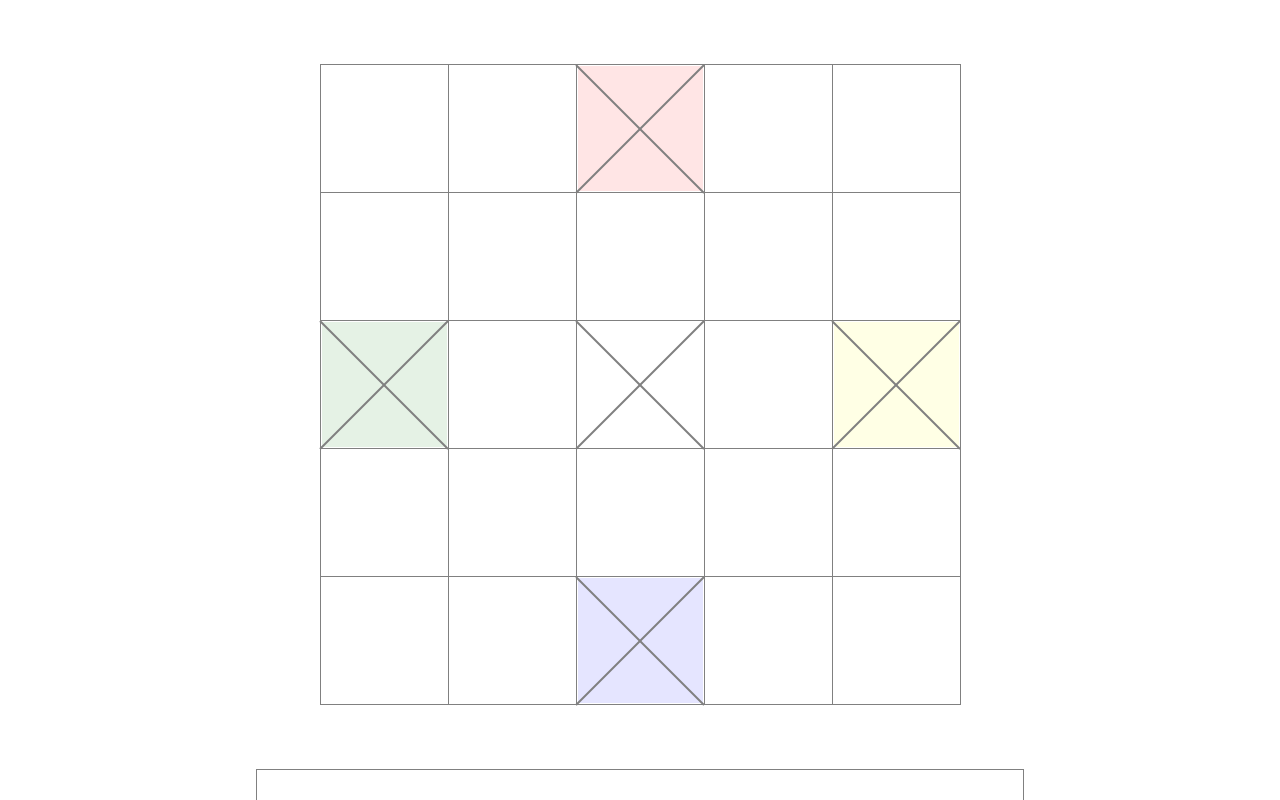
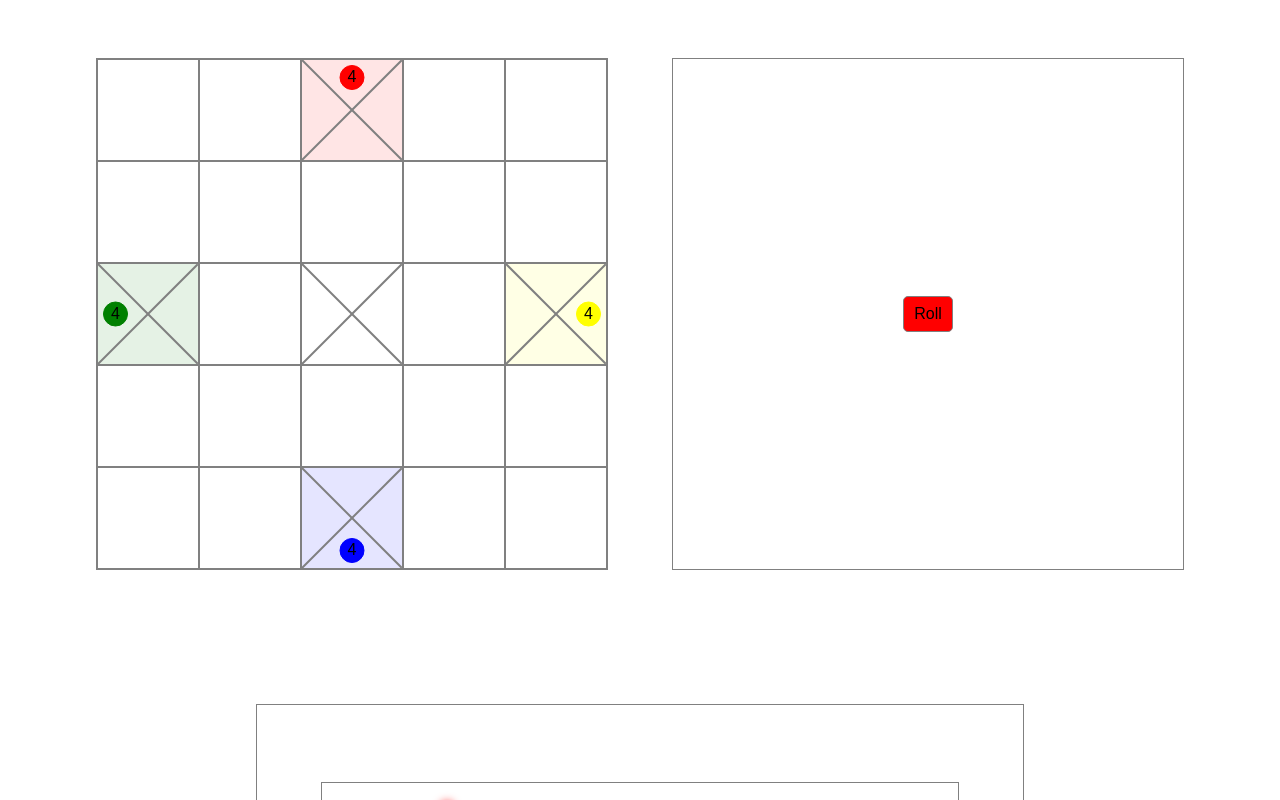
Before and after one commit to lokesh-vyavhare/next, a Next.js app: page /indian-ludo in a window 1280 px wide. Shown: the top 800 px of the page. Built offline with nearby package versions, Linux system fonts and the light colour scheme.

Commit message:
first mock up run and simple navigate function done

```diff
--- a/next.config.mjs
+++ b/next.config.mjs
@@ -1,4 +1,6 @@
 /** @type {import('next').NextConfig} */
-const nextConfig = {};
+const nextConfig = {
+  reactStrictMode: false, // Set to false to disable it
+};
 
 export default nextConfig;
--- a/src/app/globals.css
+++ b/src/app/globals.css
@@ -6,6 +6,11 @@
   --background: #ffffff;
   --foreground: #171717;
   --pri-fontcolor:grey;
+  /* indian ludo */
+  --ludo-red:red;
+  --ludo-blue:blue;
+  --ludo-green:green;
+  --ludo-yellow:yellow;
 }
 
 @media (prefers-color-scheme: dark) {
@@ -21,6 +26,15 @@ body {
   font-family: Arial, Helvetica, sans-serif;
 }
 
+button{
+  display: block;
+  text-align: center;
+  border: 1px solid var(--pri-fontcolor);
+  border-radius: 5px;
+  color: var(--pri-fontcolor);
+  padding: 5px 10px;
+}
+
 @layer utilities {
   .text-balance {
     text-wrap: balance;
--- /dev/null
+++ b/src/app/indian-ludo/helper.ts
@@ -0,0 +1,33 @@
+import { indianLudoObject } from "@/types/indian-ludo";
+
+const getNextCell = (position:{x:number, y:number}, home:indianLudoObject|null, roll:number):{x:number, y:number} => {
+    console.log(home, position, roll);
+
+    // roll=3
+
+    const {x,y} = position;
+    const result = {x, y};
+
+    for(let i=0; i<roll; i++){
+        // console.log("rolled", i)
+        // outside loop
+        if(result.x==0 && result.y!=0){
+            result.y--;
+        }else if(result.y==0 && result.x!=4){
+            result.x++;
+        }else if(result.x==4 && result.y!=4){
+            result.y++;
+        }else if(result.y==4 && result.x!=0){
+            result.x--;
+        }
+
+        // inside loop
+        else{
+
+        }
+    }
+    // console.log(result);
+    return result;
+};
+
+export { getNextCell };
--- a/src/app/indian-ludo/page.tsx
+++ b/src/app/indian-ludo/page.tsx
@@ -3,10 +3,12 @@
 import { indianLudoObject, indianLudoPlayer } from "@/types/indian-ludo";
 import { useEffect, useState } from "react";
 import style from "../../styles/indian-ludo/style.module.css";
+import {getNextCell} from './helper'
 
 const default_array: indianLudoObject[][] = [];
 const players_array: indianLudoPlayer[] = [];
 
+// setting default grid
 for (let i = 0; i < 5; i++) {
   const row: indianLudoObject[] = [];
 
@@ -35,9 +37,91 @@ for (let i = 0; i < 5; i++) {
 export default function IndianLudo() {
   const [ludo, setLudo] = useState(default_array);
   const [players, setPlayers] = useState(players_array);
+  const [turn, setTurn] = useState(0);
+  const [isRolled, setIsRolled] = useState(false);
+  const [roll, setRoll] = useState(0);
+  // const
 
   const no = 4;
 
+  // click after roll is diced: to move pawn
+  const pawnClick = (indianLudoObject:indianLudoObject, playerpawns:{player:indianLudoPlayer, count:number})=> {
+
+    const {position} = indianLudoObject;
+    const {player} = playerpawns;
+    const result = getNextCell(position, player.home, roll);
+
+    setLudo(prev=>{
+      prev.forEach((row)=>{
+
+        row.forEach((cell)=>{
+          // reducing player for original position
+          if(position.x == cell.position.x && position.y == cell.position.y){
+
+            let iscountZero = false;
+            cell.players.forEach((player_d)=>{
+              if(player.id == player_d.player.id){
+                player_d.count--;
+
+                if(!player_d.count){
+                  iscountZero = true;
+                }
+              }
+
+            })
+            if(iscountZero) cell.players = cell.players.filter((val)=>val.player.id != player.id);
+          }
+
+          // adding player in new position
+          if(result.x == cell.position.x && result.y == cell.position.y){
+            let notExists = true;
+
+            cell.players.forEach((player_d)=>{
+              if(player_d.player.id == player.id){
+                player_d.count++;
+                notExists = false;
+              }
+            })
+
+            if(notExists){
+              cell.players.push({count:1, player})
+            }
+          }
+        })
+      })
+
+      return prev;
+    });
+    setIsRolled(false);
+    setRoll(0)
+    setTurn(prev=>{
+      if(prev==3){
+        return 0
+      }else return ++prev;
+    })
+  }
+
+  const handleRoll = () => {
+    setIsRolled(true);
+    const num = Math.ceil(Math.random()*100);
+    let rolledNum = 1;
+
+    if (num > 96) {
+      rolledNum = 8;
+    } else if (num > 89) {
+      rolledNum = 4;
+    } else if (num > 54) {
+      rolledNum = 3;
+    } else if (num > 27) {
+      rolledNum = 2;
+    } else if (num > 0) {
+      rolledNum = 1;
+    }
+
+    setRoll(rolledNum);
+  }
+
+  // setting first data
   useEffect(() => {
     const array: indianLudoPlayer[] = [];
 
@@ -70,22 +154,27 @@ export default function IndianLudo() {
       if (homePos.x >= 0 && homePos.y >= 0) {
         setLudo((prev) => {
           prev[homePos.x][homePos.y].homeOf = player;
+          prev[homePos.x][homePos.y].players = [{player, count:4}];
           return prev;
         });
       }
     }
     setPlayers(() => [...array]);
+
+    console.log("mount");
+
+    // getNextCell({x:2, });
   }, []);
 
   return (
     <section>
-      {/* grid */}
-      <table className={style.table}>
-        <tbody>
+      <div className={style.playboard}>
+        {/* grid */}
+        <div className={style.table}>
           {ludo.map((row) => (
-            <tr key={`row-${row[0].id}`}>
+            <div key={`row-${row[0].id}`}>
               {row.map((cell) => (
-                <td key={`cell-${cell.id}`}>
+                <div key={`cell-${cell.id}`}>
                   {/* home */}
                   {cell.isHome ? (
                     <div
@@ -108,12 +197,61 @@ export default function IndianLudo() {
                   ) : (
                     ""
                   )}
-                </td>
+
+                  {/* player goti */}
+
+                  {cell.players.map((playerpawns) => (
+                    <button
+                      key={`player-goti-${playerpawns.player.name}`}
+                      className={`${style.playerpawns} ${
+                        playerpawns.player.id == players[turn].id && roll
+                          ? style.playerpawnsOnTurn
+                          : ""
+                      }`}
+                      data-player-color={playerpawns.player.color}
+                      onClick={() => {
+                        pawnClick(cell, playerpawns);
+                      }}
+                      disabled={!isRolled || turn != playerpawns.player.id}
+                    >
+                      { playerpawns.count}
+                    </button>
+                  ))}
+                </div>
               ))}
-            </tr>
+            </div>
           ))}
-        </tbody>
-      </table>
+        </div>
+
+        {/* dice */}
+        <div className={style.diceBox}>
+          {players.length > 0 ? (
+            <div>
+              <div>
+                {roll ? (
+                  <p style={{ color: players[turn].color }}>
+                    {roll ? roll : "-"}
+                  </p>
+                ) : (
+                  <button
+                    onClick={handleRoll}
+                    disabled={roll ? true : false}
+                    style={{
+                      backgroundColor: players[turn].color,
+                      color: "black",
+                    }}
+                  >
+                    Roll
+                  </button>
+                )}
+              </div>
+            </div>
+          ) : (
+            ""
+          )}
+        </div>
+      </div>
+
       {/* player board */}
       <div className={style.playerBoard}>
         {players.map((player) => (
@@ -123,6 +261,7 @@ export default function IndianLudo() {
               className={style.playerColor}
               data-player-color={player.color}
             ></p>
+            <p>{player.id + 1}</p>
           </div>
         ))}
       </div>
--- a/src/styles/indian-ludo/style.module.css
+++ b/src/styles/indian-ludo/style.module.css
@@ -1,14 +1,33 @@
 /* board */
+
+.playboard{
+    display: flex;
+    justify-content: space-around;
+    width: 90%;
+    height: 80vh;
+    margin: auto;
+}
 .table{
     border: 1px solid var(--pri-fontcolor);
-    border-collapse: collapse;
     margin: 5% auto;
+    width: 40vw;
+    height: 40vw;
 }
 
-.table tr td{
+.table > div{
+    display: flex;
+    width: 100%;
+    height: 20%;
+}
+.table > div > div{
     border: 1px solid var(--pri-fontcolor);
-    width: 10vw;
-    height: 10vw;
+    position: relative;
+    height: 100%;
+    width: 20%;
+}
+
+.scaleup{
+    scale: 1.5;
 }
 
 .home, .destination{
@@ -18,7 +37,7 @@
 }
 .home > span, .destination > span{
     display: block;
-    width: calc(10vw * 1.414);
+    width: calc(100% * 1.414);
     height: 0vw;
     position: absolute;
     border: 1px solid var(--pri-fontcolor);
@@ -49,6 +68,82 @@
 
 .destination{
     background-color: rgba(255, 255, 255, 0.1);
+}
+
+/* playerpawns */
+.playerpawns {
+    position: absolute;
+    width: 25%;
+    height: 25%;
+    border: 1px solid var(--pri-fontcolor);
+
+    display: flex;
+    justify-content: center;
+    align-items: center;
+    cursor: pointer;
+    color: black;
+    border-radius: 50%;
+}
+
+.playerpawns[data-player-color="red"]{
+    background-color: var(--ludo-red);
+    border:1px solid var(--ludo-red);
+    top: 5%;
+    left: 50%;
+    transform: translate(-50%, 0);
+}
+.playerpawns[data-player-color="blue"]{
+    background-color: var(--ludo-blue);
+    border:1px solid var(--ludo-blue);
+    bottom: 5%;
+    left: 50%;
+    transform: translate(-50%, 0);
+}
+.playerpawns[data-player-color="green"]{
+    background-color: var(--ludo-green);
+    border:1px solid var(--ludo-green);
+    top: 50%;
+    left: 5%;
+    transform: translate(0, -50%);
+}
+.playerpawns[data-player-color="yellow"]{
+    background-color: var(--ludo-yellow);
+    border:1px solid var(--ludo-yellow);
+    top: 50%;
+    right: 5%;
+    transform: translate(0, -50%);
+}
+
+.playerpawnsOnTurn[data-player-color="red"]{
+    transform: translate(-25%, 25%);
+    scale: 2;
+}
+.playerpawnsOnTurn[data-player-color="blue"]{
+    transform: translate(-25%, -25%);
+    scale: 2;
+}
+.playerpawnsOnTurn[data-player-color="green"]{
+    transform: translate(25%, -25%);
+    scale: 2;
+}
+.playerpawnsOnTurn[data-player-color="yellow"]{
+    transform: translate(-25%, -25%);
+    scale: 2;
+}
+
+/* dice */
+.diceBox{
+    border: 1px solid var(--pri-fontcolor);
+    width: 40vw;
+    height: 40vw;
+    margin: 5% auto;
+
+    display: flex;
+    justify-content: center;
+    align-items: center;
+}
+.diceBox p{
+    font-size: 32px;
 }
 
 /* player board */
--- a/src/types/indian-ludo.tsx
+++ b/src/types/indian-ludo.tsx
@@ -8,7 +8,7 @@ type indianLudoPlayer = {
 
 type indianLudoObject = {
     id:number,
-    players:indianLudoPlayer[] | null,
+    players:{player:indianLudoPlayer, count:number}[],
     position:{x:number, y:number},
     isHome:boolean,
     isDestination:boolean,
--- /dev/null
+++ b/temp.js
@@ -0,0 +1 @@
+console.log("temp")
```
